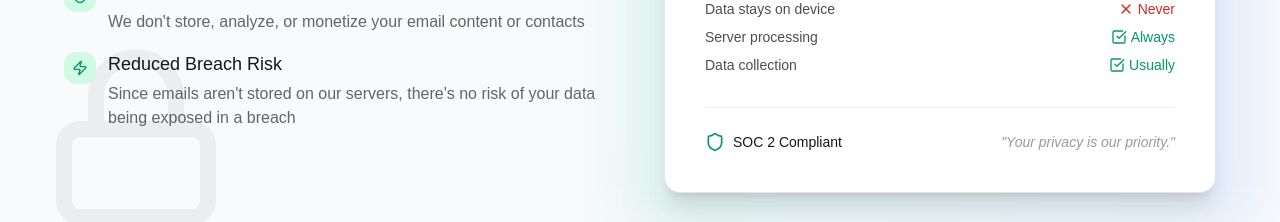
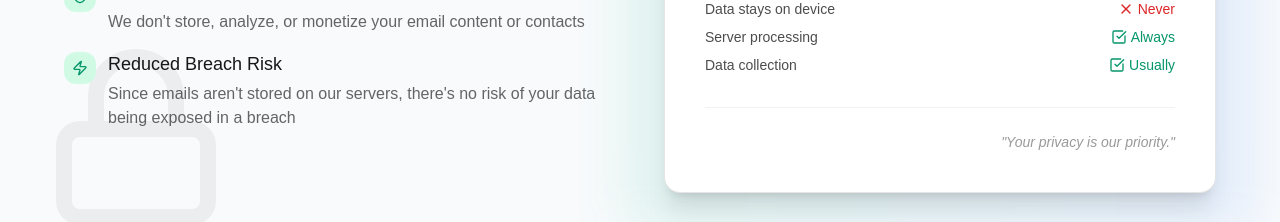
Before and after one commit to Kevandrew/Kevandrew.github.io, a Next.js app in the folder landing/: page / in a window 1280 px wide. Shown: the part 4500-4722 px from the top of the page. Built offline with nearby package versions, Linux system fonts and the light colour scheme.

Commit message:
Remove SOC2 Statement

```diff
--- a/landing/src/app/landing/SecuritySection.tsx
+++ b/landing/src/app/landing/SecuritySection.tsx
@@ -185,8 +185,6 @@ const SecuritySection: React.FC<SecuritySectionProps> = ({ securityRef, isVisibl
                 <div className="mt-8 pt-6 border-t border-black/5 dark:border-white/5">
                   <div className="flex items-center justify-between">
                     <div className="flex items-center gap-2">
-                      <Shield className="w-5 h-5 text-emerald-600 dark:text-emerald-400" />
-                      <span className="text-sm font-medium">SOC 2 Compliant</span>
                     </div>
                     <div className="text-sm text-black/40 dark:text-white/40 italic">
                       "Your privacy is our priority."
```
